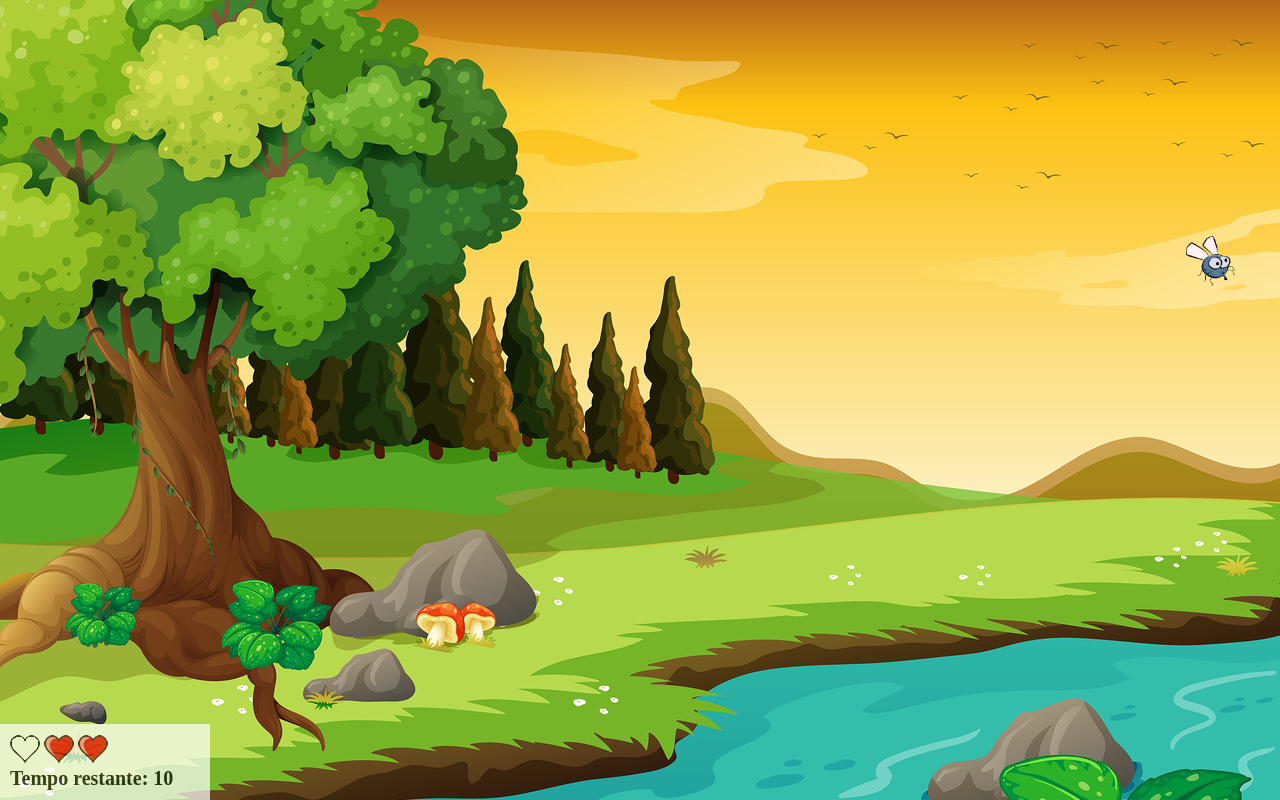
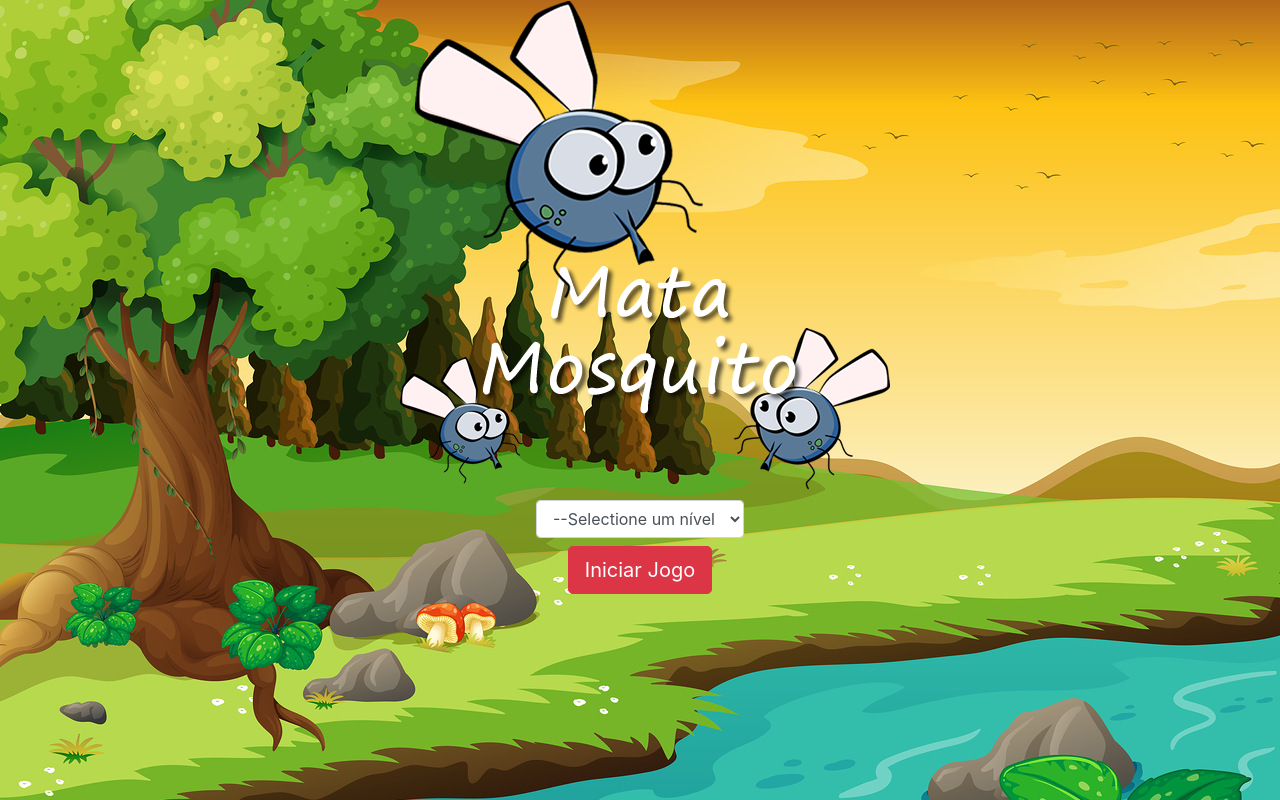
Before and after one commit to EdsonTomas/learning-for-js-, a plain HTML site: page projetos/Jogo mata mosquito/index.html in a window 1280 px wide. Drawn offline with Linux system fonts and the light colour scheme.

Commit message:
Aplicando nivel de dificuldade

```diff
--- /dev/null
+++ b/projetos/Jogo mata mosquito/app.html
@@ -0,0 +1,27 @@
+<!DOCTYPE html>
+<html>
+<head>
+	<title>Mata Mosquito</title>
+	<meta charset="utf-8">
+	<script type="text/javascript" src="jogo.js"></script>
+	<link rel="stylesheet" type="text/css" href="estilo.css">
+
+</head>
+<body onresize="ajusteTamanhoDoPalco()">
+	<div class="painel">
+		<div class="vidas">
+			<img id="v1" src="imagens/coracao_cheio.png">
+			<img id="v2" src="imagens/coracao_cheio.png">
+			<img id="v3" src="imagens/coracao_cheio.png">
+		</div>
+		<div class="cronometro">Tempo restante: <span id="cronometro"></span></div>
+	</div>
+
+<script type="text/javascript">
+	document.getElementById('cronometro').innerHTML = tempo;
+	var criaMosquito = setInterval(function(){
+		posicaoRandomica();
+	}, 2000);
+</script>
+</body>
+</html>
--- a/projetos/Jogo mata mosquito/index.html
+++ b/projetos/Jogo mata mosquito/index.html
@@ -1,27 +1,50 @@
 <!DOCTYPE html>
 <html>
 <head>
-	<title>Mata Mosquito</title>
-	<meta charset="utf-8">
-	<script type="text/javascript" src="jogo.js"></script>
+	<title>Game Over</title>
+	<link rel="stylesheet" type="text/css" href="bootstrap.min.CSS">
 	<link rel="stylesheet" type="text/css" href="estilo.css">
-
+	<script type="text/javascript">
+		function iniciarJogo(){
+			var nivel = document.getElementById('nivel').value;
+			if(nivel === ''){
+				alert('selecione um nivel para iniciar o jogo');
+				return false;
+			}
+			alert(nivel);
+		}
+	</script>
 </head>
-<body onresize="ajusteTamanhoDoPalco()">
-	<div class="painel">
-		<div class="vidas">
-			<img id="v1" src="imagens/coracao_cheio.png">
-			<img id="v2" src="imagens/coracao_cheio.png">
-			<img id="v3" src="imagens/coracao_cheio.png">
+<body>
+	<div class="container">
+		<div class="row">
+			<div class="col">
+				<div class="d-flex justify-content-center">
+					<img src="imagens/game.png">
+				</div>
+			</div>
 		</div>
-		<div class="cronometro">Tempo restante: <span id="cronometro"></span></div>
+		<div class="row">
+			<div class="col">
+				<div class="d-flex justify-content-center">
+					<div class="mb-2">
+						<select class="form-control" id="nivel">
+						<option value="">--Selectione um nível</option>
+						<option value="normal">Normal</option>
+						<option value="dificil">Dificil</option>
+						<option value="super_estrela">Super Estrela</option>
+					</select>
+					</div>
+				</div>
+			</div>
+		</div>
+		<div class="row">
+			<div class="col">
+				<div class="d-flex justify-content-center">
+					<button class="btn btn-danger btn-lg" onclick="iniciarJogo()">Iniciar Jogo</button>
+				</div>
+			</div>
+		</div>
 	</div>
-
-<script type="text/javascript">
-	document.getElementById('cronometro').innerHTML = tempo;
-	var criaMosquito = setInterval(function(){
-		posicaoRandomica();
-	}, 2000);
-</script>
 </body>
 </html>
```
